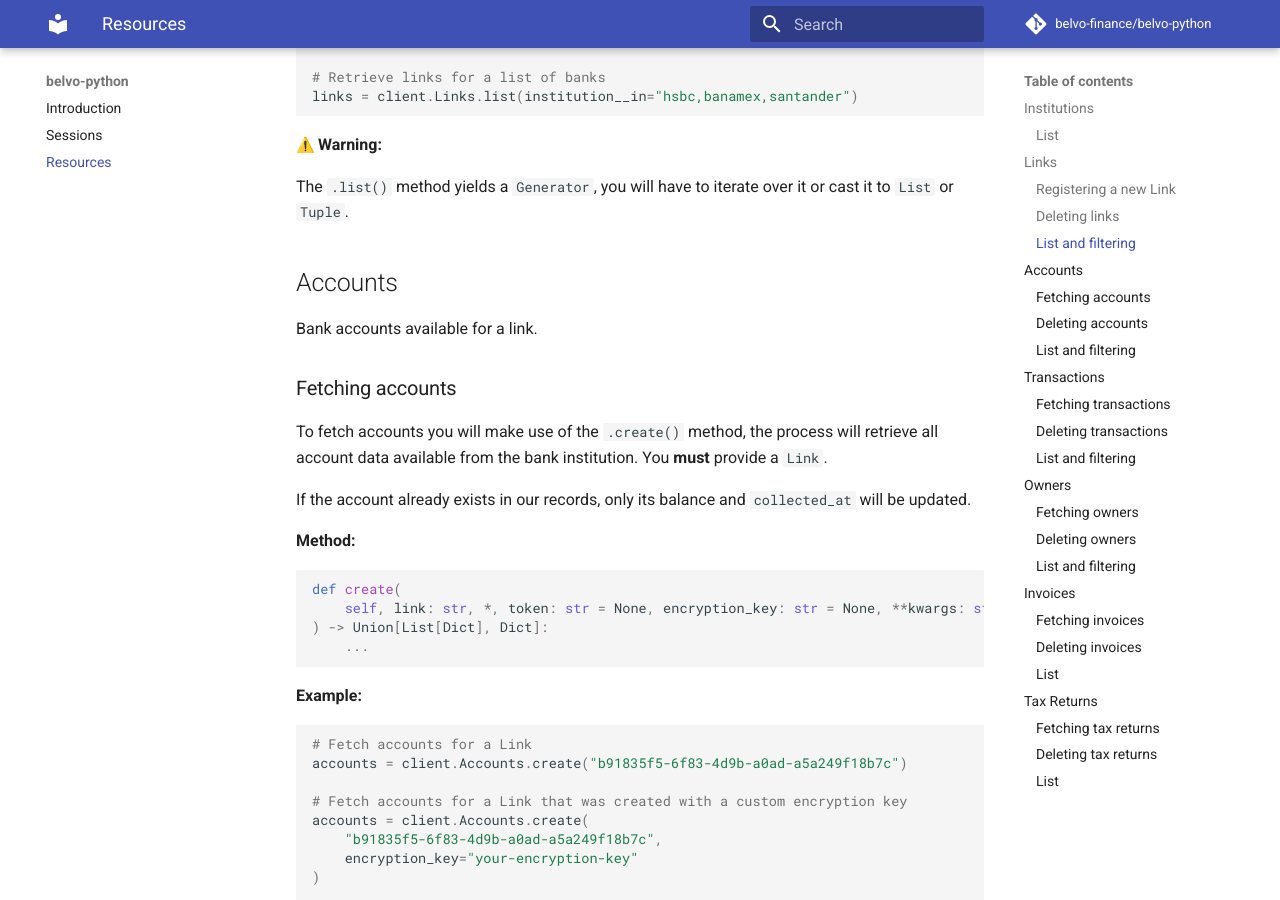
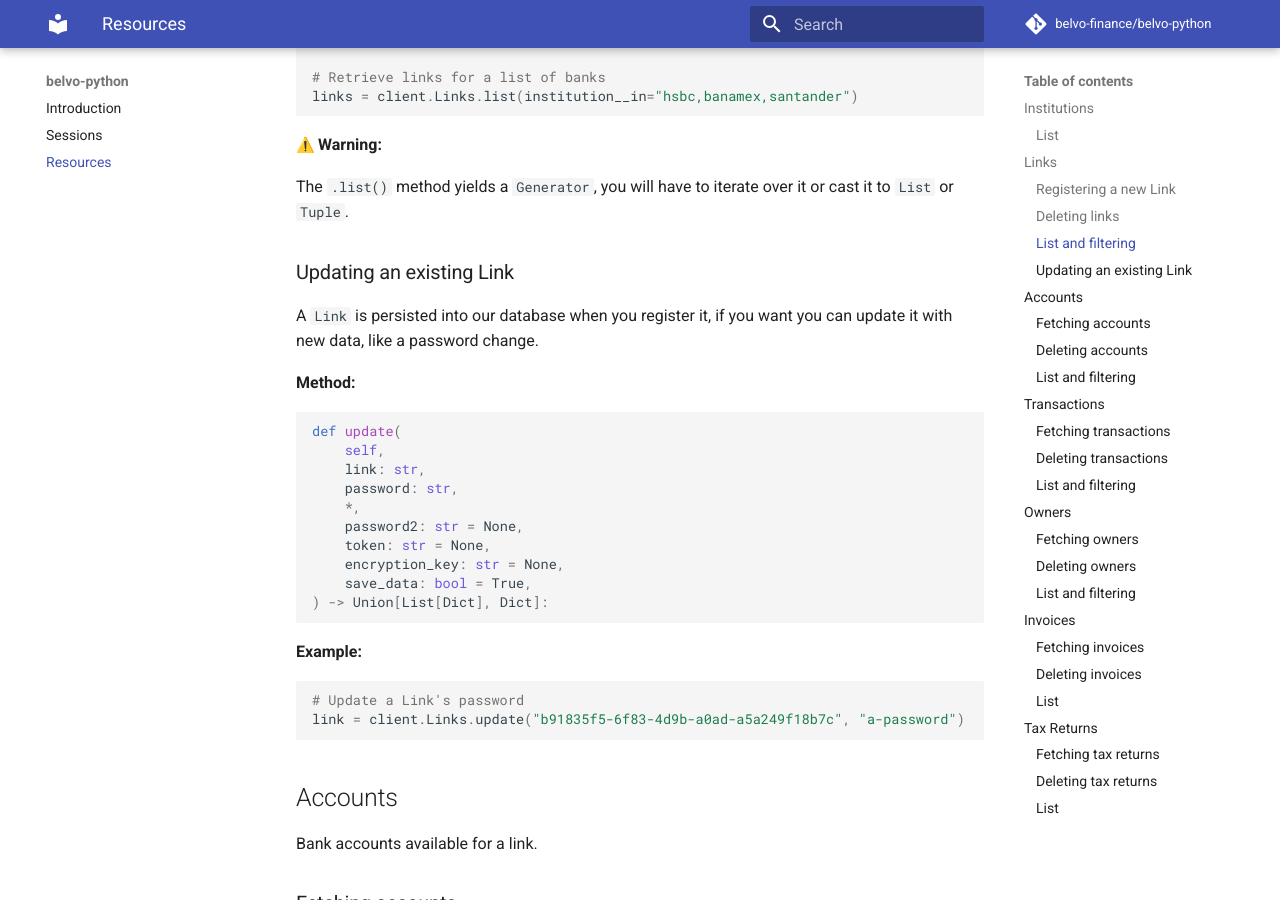
Before and after one commit to tian2992/belvo-python, an MkDocs documentation site: the page built from docs/resources.md, in a window 1280 px wide and 900 px high, scrolled down 2585 px. Built offline with MkDocs 1.6.1 and Material for MkDocs 9.7.7, drawn with Linux system fonts in a browser that asks for light colours; emoji names are drawn with the system emoji font; comment, search, counter and statistics services are not loaded.

Commit message:
Add update link (#23)
* Add update link method

````diff
--- a/docs/resources.md
+++ b/docs/resources.md
@@ -121,6 +121,32 @@ links = client.Links.list(institution__in="hsbc,banamex,santander")
 
 The `.list()` method yields a `Generator`, you will have to iterate  over it or
 cast it to `List` or `Tuple`.
+
+### Updating an existing Link
+
+A `Link` is persisted into our database when you register it, if you want you can
+update it with new data, like a password change.
+
+**Method:**
+
+```python
+def update(
+    self,
+    link: str,
+    password: str,
+    *,
+    password2: str = None,
+    token: str = None,
+    encryption_key: str = None,
+    save_data: bool = True,
+) -> Union[List[Dict], Dict]:
+```
+
+**Example:**
+```python
+# Update a Link's password
+link = client.Links.update("b91835f5-6f83-4d9b-a0ad-a5a249f18b7c", "a-password")
+```
 
 ## Accounts
 Bank accounts available for a link.
````
Also changed, not shown: 3 other files.
